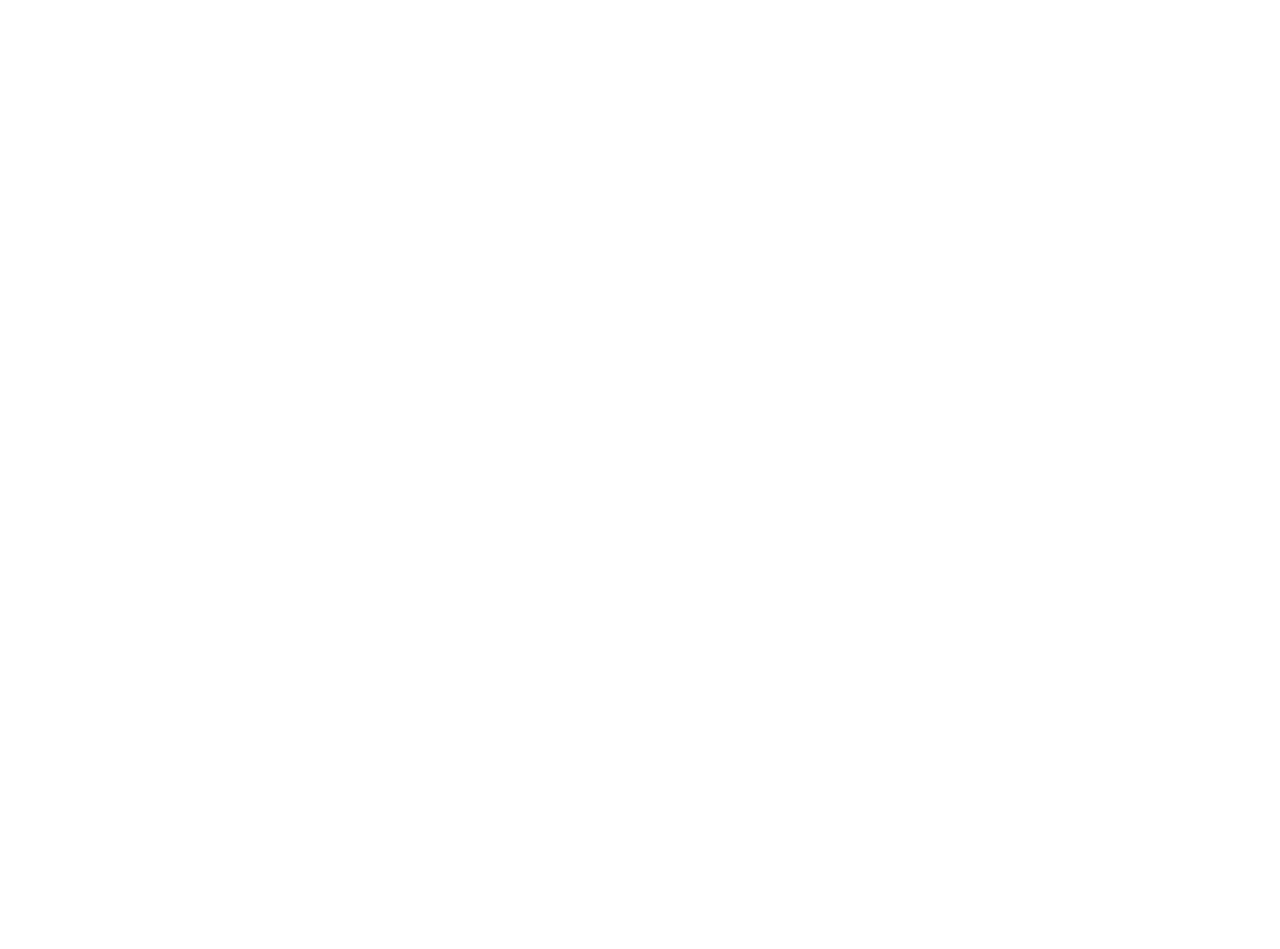
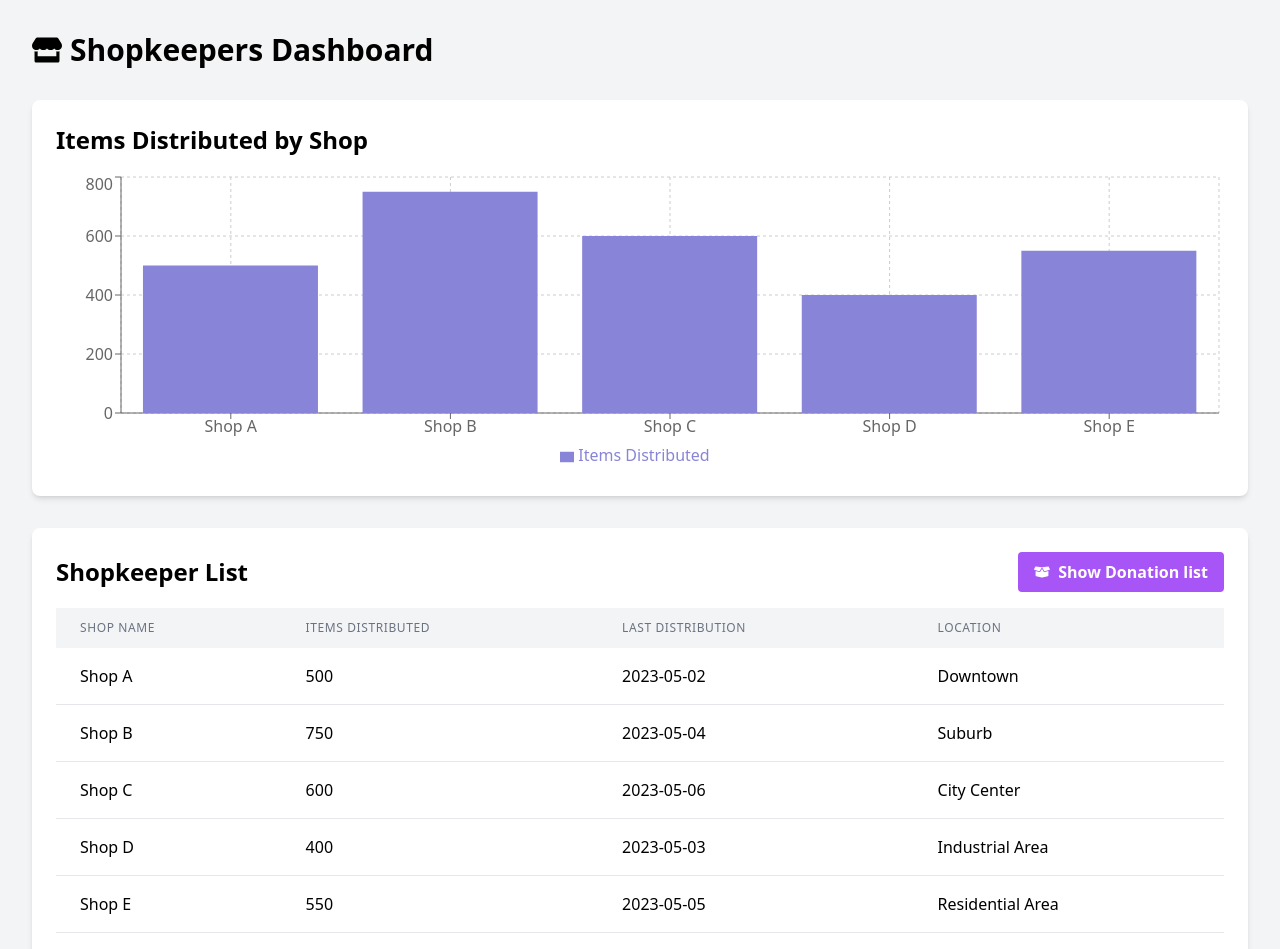
Before and after one commit to Sthvan-Suroshi/VH24-SVS-Devs, a React (Vite) app in the folder client/: page /shopkeeper-dashboard in a window 1280 px wide. Before the commit this address had no page. Shown: the top 949 px of the page. Before the commit the page ends 800 px from the top, so only its background shows below. Built offline with nearby package versions, Linux system fonts and the light colour scheme.

Commit message:
refactor fetch institutes controller

```diff
--- a/client/src/App.jsx
+++ b/client/src/App.jsx
@@ -27,11 +27,11 @@ function App() {
         <Route path="/donor" element={<Donor />} />
         <Route path="/feedback" element={<Feedback />} />
         <Route
-          path="/institutiondashboard"
+          path="/institution-dashboard"
           element={<InstitutionDashboard />}
         />
-        <Route path="/donordashboard" element={<DonorsDashboard />} />
-        <Route path="/shopsdashboard" element={<ShopkeepersDashboard />} />
+        <Route path="/donor-dashboard" element={<DonorsDashboard />} />
+        <Route path="/shopkeeper-dashboard" element={<ShopkeepersDashboard />} />
       </Routes>
     </>
   );
--- a/client/src/components/shopkeeper.jsx
+++ b/client/src/components/shopkeeper.jsx
@@ -1,62 +1,108 @@
-import React, { useState } from 'react';
+import React, { useState } from "react";
 
 const Shopkeeper = () => {
   const [donations, setDonations] = useState([
-    { id: 1, donationType: 'food', items: ['Rice', 'Beans'], deliveryStatus: 'pending', deliveryDate: null },
-    { id: 2, donationType: 'money', amount: 1000, deliveryStatus: 'shipped', deliveryDate: '2023-06-15' },
+    {
+      id: 1,
+      donationType: "food",
+      items: ["Rice", "Beans"],
+      deliveryStatus: "pending",
+      deliveryDate: null,
+    },
+    {
+      id: 2,
+      donationType: "money",
+      amount: 1000,
+      deliveryStatus: "alotted",
+      deliveryDate: "2023-06-15",
+    },
   ]);
 
   const updateDeliveryStatus = (id, newStatus) => {
-    setDonations(donations.map(donation =>
-      donation.id === id ? { ...donation, deliveryStatus: newStatus, deliveryDate: new Date().toISOString().split('T')[0] } : donation
-    ));
+    setDonations(
+      donations.map((donation) =>
+        donation.id === id
+          ? {
+              ...donation,
+              deliveryStatus: newStatus,
+              deliveryDate: new Date().toISOString().split("T")[0],
+            }
+          : donation
+      )
+    );
   };
 
   return (
     <div className="container mx-auto p-6">
-      <h1 className="text-3xl font-bold mb-6 text-center text-blue-600">Shopkeeper Dashboard</h1>
+      <h1 className="text-3xl font-bold mb-6 text-center text-blue-600">
+        Shopkeeper Logs
+      </h1>
       <div className="bg-white shadow-md rounded-lg overflow-hidden">
         <table className="min-w-full divide-y divide-gray-200">
           <thead className="bg-gray-50">
             <tr>
-              <th className="px-6 py-3 text-left text-xs font-medium text-gray-500 uppercase tracking-wider">Type</th>
-              <th className="px-6 py-3 text-left text-xs font-medium text-gray-500 uppercase tracking-wider">Details</th>
-              <th className="px-6 py-3 text-left text-xs font-medium text-gray-500 uppercase tracking-wider">Status</th>
-              <th className="px-6 py-3 text-left text-xs font-medium text-gray-500 uppercase tracking-wider">Delivery Date</th>
-              <th className="px-6 py-3 text-left text-xs font-medium text-gray-500 uppercase tracking-wider">Actions</th>
+              <th className="px-6 py-3 text-left text-xs font-medium text-gray-500 uppercase tracking-wider">
+                Type
+              </th>
+              <th className="px-6 py-3 text-left text-xs font-medium text-gray-500 uppercase tracking-wider">
+                Details
+              </th>
+              <th className="px-6 py-3 text-left text-xs font-medium text-gray-500 uppercase tracking-wider">
+                Status
+              </th>
+              <th className="px-6 py-3 text-left text-xs font-medium text-gray-500 uppercase tracking-wider">
+                Delivery Date
+              </th>
+              <th className="px-6 py-3 text-left text-xs font-medium text-gray-500 uppercase tracking-wider">
+                Actions
+              </th>
             </tr>
           </thead>
           <tbody className="bg-white divide-y divide-gray-200">
             {donations.map((donation) => (
               <tr key={donation.id}>
                 <td className="px-6 py-4 whitespace-nowrap">
-                  <span className={`px-2 inline-flex text-xs leading-5 font-semibold rounded-full ${donation.donationType === 'food' ? 'bg-green-100 text-green-800' : 'bg-blue-100 text-blue-800'}`}>
+                  <span
+                    className={`px-2 inline-flex text-xs leading-5 font-semibold rounded-full ${
+                      donation.donationType === "food"
+                        ? "bg-green-100 text-green-800"
+                        : "bg-blue-100 text-blue-800"
+                    }`}
+                  >
                     {donation.donationType}
                   </span>
                 </td>
                 <td className="px-6 py-4 whitespace-nowrap">
-                  {donation.donationType === 'food' ? donation.items.join(', ') : `₹${donation.amount}`}
+                  {donation.donationType === "food"
+                    ? donation.items.join(", ")
+                    : `₹${donation.amount}`}
                 </td>
                 <td className="px-6 py-4 whitespace-nowrap">
-                  <span className={`px-2 inline-flex text-xs leading-5 font-semibold rounded-full ${
-                    donation.deliveryStatus === 'pending' ? 'bg-yellow-100 text-yellow-800' :
-                    donation.deliveryStatus === 'shipped' ? 'bg-blue-100 text-blue-800' :
-                    'bg-green-100 text-green-800'
-                  }`}>
+                  <span
+                    className={`px-2 inline-flex text-xs leading-5 font-semibold rounded-full ${
+                      donation.deliveryStatus === "pending"
+                        ? "bg-yellow-100 text-yellow-800"
+                        : donation.deliveryStatus === "alotted"
+                        ? "bg-blue-100 text-blue-800"
+                        : "bg-green-100 text-green-800"
+                    }`}
+                  >
                     {donation.deliveryStatus}
                   </span>
                 </td>
                 <td className="px-6 py-4 whitespace-nowrap text-sm text-gray-500">
-                  {donation.deliveryDate || 'Not set'}
+                  {donation.deliveryDate || "Not set"}
                 </td>
                 <td className="px-6 py-4 whitespace-nowrap text-sm font-medium">
                   <select
                     value={donation.deliveryStatus}
-                    onChange={(e) => updateDeliveryStatus(donation.id, e.target.value)}
+                    onChange={(e) =>
+                      updateDeliveryStatus(donation.id, e.target.value)
+                    }
                     className="mt-1 block w-full py-2 px-3 border border-gray-300 bg-white rounded-md shadow-sm focus:outline-none focus:ring-blue-500 focus:border-blue-500 sm:text-sm"
                   >
                     <option value="pending">Pending</option>
-                    <option value="shipped">Shipped</option>
+                    <option value="alotted">Alotted</option>
                     <option value="delivered">Delivered</option>
                   </select>
                 </td>
--- a/client/src/pages/shopdashboard.jsx
+++ b/client/src/pages/shopdashboard.jsx
@@ -1,20 +1,64 @@
-import React, { useState } from 'react';
-import { FaStore, FaSearch, FaBoxOpen } from 'react-icons/fa';
-import { BarChart, Bar, XAxis, YAxis, CartesianGrid, Tooltip, Legend, ResponsiveContainer } from 'recharts';
+import React, { useState } from "react";
+import { FaStore, FaSearch, FaBoxOpen } from "react-icons/fa";
+import { useNavigate } from "react-router-dom";
+import {
+  BarChart,
+  Bar,
+  XAxis,
+  YAxis,
+  CartesianGrid,
+  Tooltip,
+  Legend,
+  ResponsiveContainer,
+} from "recharts";
 const ShopkeepersDashboard = () => {
-  const [searchTerm, setSearchTerm] = useState('');
+  const [searchTerm, setSearchTerm] = useState("");
   const [showInventoryModal, setShowInventoryModal] = useState(false);
+
+  const navigate = useNavigate();
+
   const shopkeeperData = [
-    { id: 1, name: 'Shop A', itemsDistributed: 500, lastDistribution: '2023-05-02', location: 'Downtown' },
-    { id: 2, name: 'Shop B', itemsDistributed: 750, lastDistribution: '2023-05-04', location: 'Suburb' },
-    { id: 3, name: 'Shop C', itemsDistributed: 600, lastDistribution: '2023-05-06', location: 'City Center' },
-    { id: 4, name: 'Shop D', itemsDistributed: 400, lastDistribution: '2023-05-03', location: 'Industrial Area' },
-    { id: 5, name: 'Shop E', itemsDistributed: 550, lastDistribution: '2023-05-05', location: 'Residential Area' },
+    {
+      id: 1,
+      name: "Shop A",
+      itemsDistributed: 500,
+      lastDistribution: "2023-05-02",
+      location: "Downtown",
+    },
+    {
+      id: 2,
+      name: "Shop B",
+      itemsDistributed: 750,
+      lastDistribution: "2023-05-04",
+      location: "Suburb",
+    },
+    {
+      id: 3,
+      name: "Shop C",
+      itemsDistributed: 600,
+      lastDistribution: "2023-05-06",
+      location: "City Center",
+    },
+    {
+      id: 4,
+      name: "Shop D",
+      itemsDistributed: 400,
+      lastDistribution: "2023-05-03",
+      location: "Industrial Area",
+    },
+    {
+      id: 5,
+      name: "Shop E",
+      itemsDistributed: 550,
+      lastDistribution: "2023-05-05",
+      location: "Residential Area",
+    },
   ];
 
-  const filteredShopkeepers = shopkeeperData.filter(shop =>
-    shop.name.toLowerCase().includes(searchTerm.toLowerCase()) ||
-    shop.location.toLowerCase().includes(searchTerm.toLowerCase())
+  const filteredShopkeepers = shopkeeperData.filter(
+    (shop) =>
+      shop.name.toLowerCase().includes(searchTerm.toLowerCase()) ||
+      shop.location.toLowerCase().includes(searchTerm.toLowerCase())
   );
 
   return (
@@ -25,7 +69,9 @@ const ShopkeepersDashboard = () => {
         </h1>
 
         <div className="bg-white p-6 rounded-lg shadow-md mb-8">
-          <h2 className="text-2xl font-semibold mb-4">Items Distributed by Shop</h2>
+          <h2 className="text-2xl font-semibold mb-4">
+            Items Distributed by Shop
+          </h2>
           <ResponsiveContainer width="100%" height={300}>
             <BarChart data={shopkeeperData}>
               <CartesianGrid strokeDasharray="3 3" />
@@ -33,7 +79,11 @@ const ShopkeepersDashboard = () => {
               <YAxis />
               <Tooltip />
               <Legend />
-              <Bar dataKey="itemsDistributed" fill="#8884d8" name="Items Distributed" />
+              <Bar
+                dataKey="itemsDistributed"
+                fill="#8884d8"
+                name="Items Distributed"
+              />
             </BarChart>
           </ResponsiveContainer>
         </div>
@@ -42,23 +92,14 @@ const ShopkeepersDashboard = () => {
           <div className="flex justify-between items-center mb-4">
             <h2 className="text-2xl font-semibold">Shopkeeper List</h2>
             <button
-              onClick={() => setShowInventoryModal(true)}
+              onClick={() => navigate("/shopkeeper")}
               className="bg-purple-500 hover:bg-purple-600 text-white font-bold py-2 px-4 rounded flex items-center"
             >
               <FaBoxOpen className="mr-2" /> Show Donation list
             </button>
           </div>
           <div className="mb-4">
-            <div className="relative">
-              <input
-                type="text"
-                placeholder="Search shopkeepers or locations..."
-                className="w-full px-4 py-2 border rounded-md pr-10"
-                value={searchTerm}
-                onChange={(e) => setSearchTerm(e.target.value)}
-              />
-              <FaSearch className="absolute right-3 top-3 text-gray-400" />
-            </div>
+
           </div>
           <div className="overflow-x-auto">
             <table className="min-w-full">
@@ -82,9 +123,15 @@ const ShopkeepersDashboard = () => {
                 {filteredShopkeepers.map((shop) => (
                   <tr key={shop.id} className="border-b">
                     <td className="px-6 py-4 whitespace-nowrap">{shop.name}</td>
-                    <td className="px-6 py-4 whitespace-nowrap">{shop.itemsDistributed}</td>
-                    <td className="px-6 py-4 whitespace-nowrap">{shop.lastDistribution}</td>
-                    <td className="px-6 py-4 whitespace-nowrap">{shop.location}</td>
+                    <td className="px-6 py-4 whitespace-nowrap">
+                      {shop.itemsDistributed}
+                    </td>
+                    <td className="px-6 py-4 whitespace-nowrap">
+                      {shop.lastDistribution}
+                    </td>
+                    <td className="px-6 py-4 whitespace-nowrap">
+                      {shop.location}
+                    </td>
                   </tr>
                 ))}
               </tbody>
```
Also changed, not shown: 1 other file (tests, documents, lock files or other folders).
